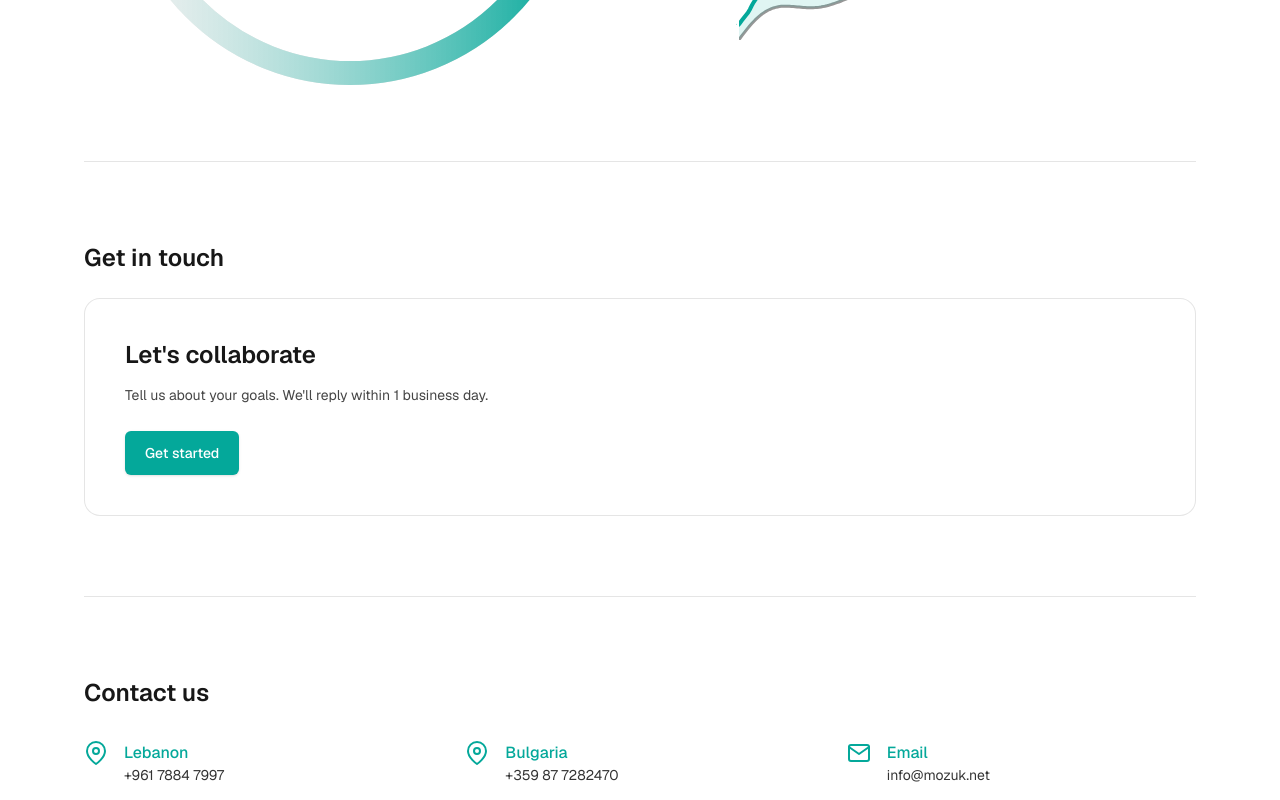
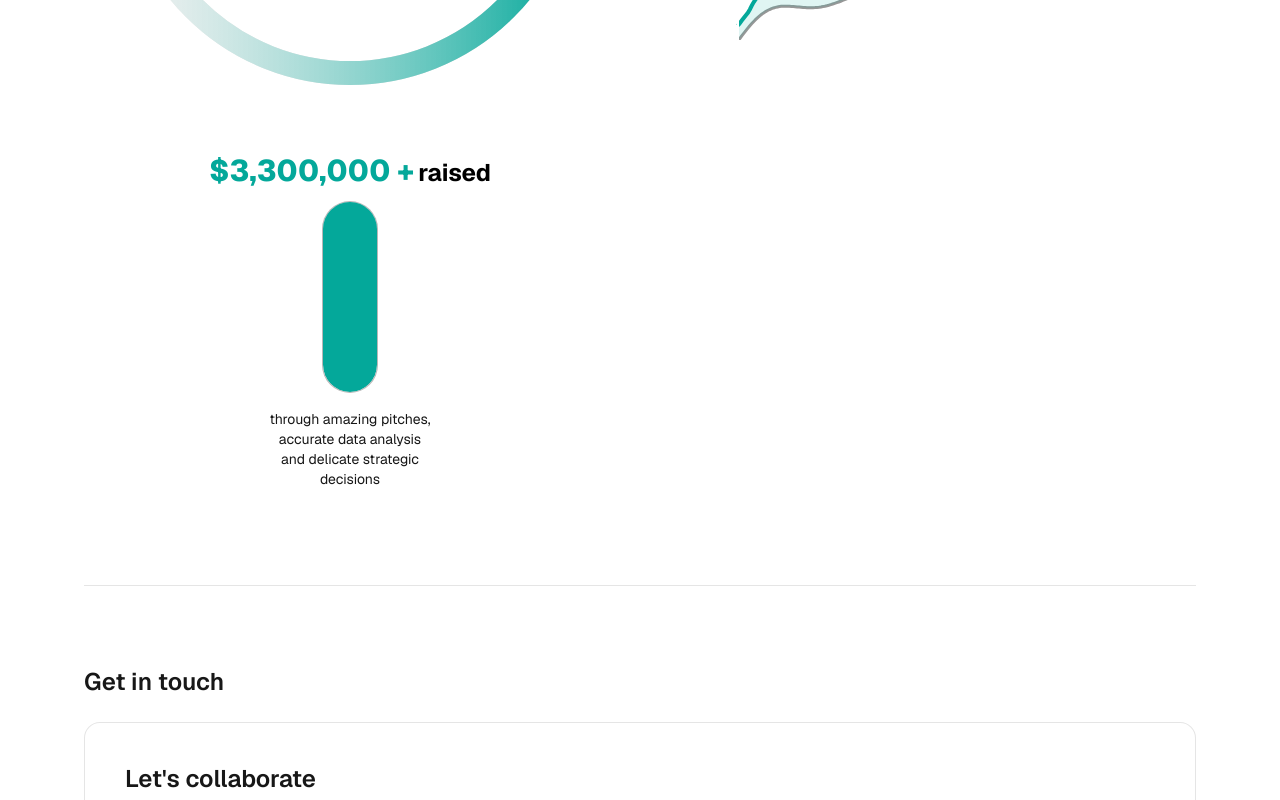
Before and after one commit to Drakhtar359/mozuk-site, a Next.js app in the folder apps/web/: page / in a window 1280 px wide. Shown: the part 1620-2420 px from the top of the page. Built offline with nearby package versions, Linux system fonts and the light colour scheme.

Commit message:
Add vertical FundRaisedStat to 2x2 grid below SatisfactionStat

```diff
--- a/apps/web/src/app/page.tsx
+++ b/apps/web/src/app/page.tsx
@@ -1,6 +1,7 @@
 import ServicesCarousel from "@/components/ServicesCarousel";
 import SatisfactionStat from "@/components/SatisfactionStat";
 import PerformanceLineStat from "@/components/PerformanceLineStat";
+import FundRaisedStat from "@/components/FundRaisedStat";
 
 export default function Home() {
   return (
@@ -32,9 +33,15 @@ export default function Home() {
       </section>
 
       <section className="py-16 border-t border-black/10 dark:border-white/10">
-        <div className="grid grid-cols-1 sm:grid-cols-2 gap-6 lg:gap-12 items-start">
-          <SatisfactionStat />
-          <PerformanceLineStat />
+        <div className="grid grid-cols-1 sm:grid-cols-2 gap-6 lg:gap-12 items-stretch">
+          <div className="flex flex-col gap-6">
+            <SatisfactionStat />
+            <FundRaisedStat />
+          </div>
+          <div className="flex flex-col gap-6">
+            <PerformanceLineStat />
+            <div>{/* future fourth stat */}</div>
+          </div>
         </div>
       </section>
 
--- /dev/null
+++ b/apps/web/src/components/FundRaisedStat.tsx
@@ -0,0 +1,63 @@
+"use client";
+
+import { useRef, useEffect, useState } from "react";
+
+export default function FundRaisedStat() {
+  const [fill, setFill] = useState(0);
+  const [showText, setShowText] = useState(false);
+  const barRef = useRef<HTMLDivElement | null>(null);
+  const rootRef = useRef<HTMLDivElement | null>(null);
+  const hasAnimated = useRef(false);
+
+  useEffect(() => {
+    const el = rootRef.current;
+    if (!el) return;
+    const observer = new window.IntersectionObserver((entries) => {
+      if (entries[0].isIntersecting && !hasAnimated.current) {
+        hasAnimated.current = true;
+        animate();
+      }
+    }, { threshold: 0.6 });
+    observer.observe(el);
+    return () => observer.disconnect();
+  }, []);
+
+  function animate() {
+    const duration = 1800;
+    const target = 100;
+    const start = performance.now();
+    function frame(now: number) {
+      const t = Math.min(1, (now - start) / duration);
+      const eased = t < 1 ? 1 - Math.pow(2, -8 * t) : 1;
+      setFill(eased * target);
+      if (t < 1) {
+        requestAnimationFrame(frame);
+      } else {
+        setFill(target);
+        setTimeout(() => setShowText(true), 600);
+      }
+    }
+    requestAnimationFrame(frame);
+  }
+
+  return (
+    <div ref={rootRef} className="relative flex flex-col items-center justify-end min-h-[280px] lg:min-h-[350px] py-8">
+      {/* Raised Amount Title */}
+      <div className="mb-3 text-center">
+        <span className="text-[2rem] sm:text-3xl font-extrabold text-[var(--brand)]">$3,300,000&nbsp;+</span>
+        <span className="text-black dark:text-white text-2xl font-bold ml-1">raised</span>
+      </div>
+      {/* Bar Animation */}
+      <div className="h-48 w-10 sm:w-14 bg-black/10 rounded-full flex items-end overflow-hidden border border-black/20 dark:border-white/10" ref={barRef}>
+        <div
+          className="w-full bg-[var(--brand)] rounded-b-full transition-all duration-300"
+          style={{ height: `${fill}%` }}
+        ></div>
+      </div>
+      {/* Description shown after fill animation */}
+      <div className={`mt-4 text-xs sm:text-sm max-w-[170px] text-center opacity-0 transition-opacity duration-700 ${showText ? "opacity-100" : ""}`}>
+        through amazing pitches, accurate data analysis<br />and delicate strategic decisions
+      </div>
+    </div>
+  );
+}
```
